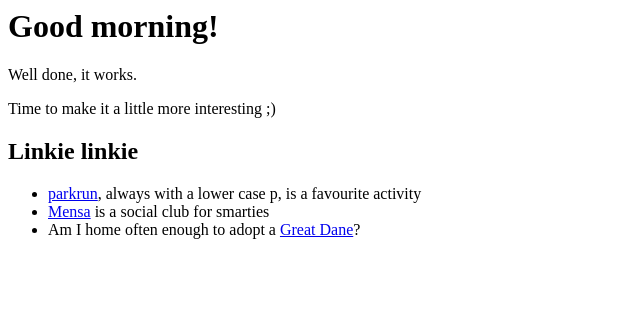
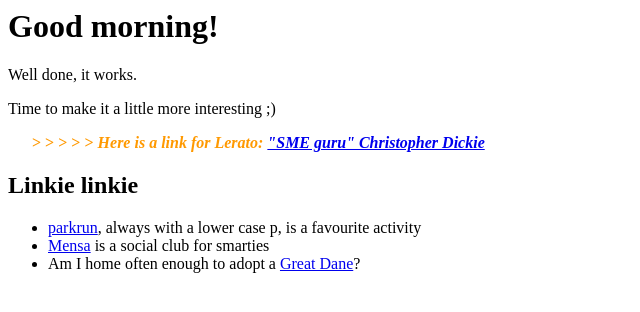
Before and after one commit to hoimir/my-first-blog, a Django app: page / in a window 1280 px wide. Shown: the top 312 px of the page, without its empty margins (0-640 px from the left). Run offline with Django 3.2, Linux system fonts and the light colour scheme.

Commit message:
Changed the HTML for the site.

```diff
--- a/blog/templates/blog/post_list.html
+++ b/blog/templates/blog/post_list.html
@@ -9,6 +9,9 @@
     <p>Time to make it a little more interesting ;)</p>
   </div>
   <div>
+    <p style="color:#ff9900"><b>&nbsp; &nbsp; &nbsp; &gt; &gt; &gt; &gt; &gt; <i>Here is a link for Lerato: <a href="https://www.facebook.com/pg/businessdoctorssa/services/?ref=page_internal">"SME guru" Christopher Dickie</a></i></b></p>
+  </div>
+  <div>
     <h2>Linkie linkie</h2>
     <ul>
       <li><a href="http://www.parkrun.co.za/" target="_blank">parkrun</a>, always with a lower case p, is a favourite activity</li>
```
